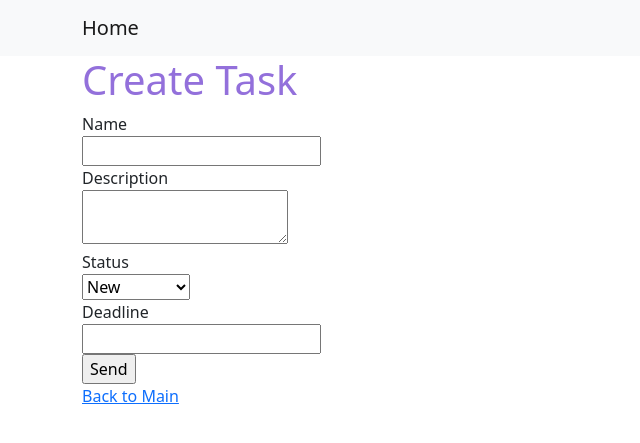
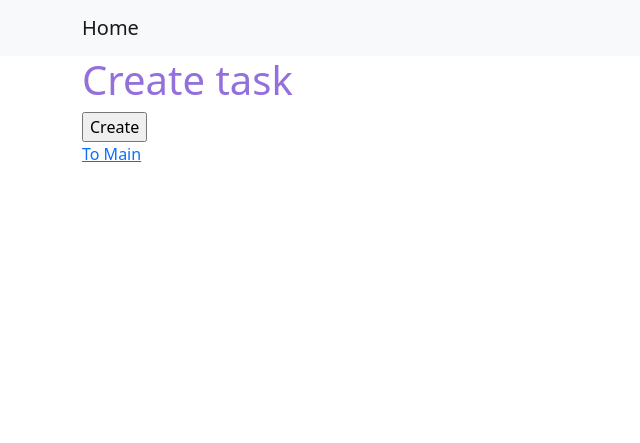
Before and after one commit to begimaibb/homework-45, a Django app: page /tasks/add/ in a window 1280 px wide. Shown: the top 443 px of the page, without its empty margins (0-640 px from the left). Run offline with Django 4.2, Linux system fonts and the light colour scheme.

Commit message:
a partial template was added

```diff
--- a/source/webapp/templates/create.html
+++ b/source/webapp/templates/create.html
@@ -1,23 +1,34 @@
+{#{% extends "base.html" %}#}
+{#{% block title %}Create task{% endblock %}#}
+{##}
+{#{% block content %}#}
+{#    <h1>Create Task</h1>#}
+{#    <form action="" method="post">#}
+{#        {% csrf_token %}#}
+{#        <label>Name</label><br/>#}
+{#        <input type="text" name="name"/><br/>#}
+{#        <label>Description</label><br/>#}
+{#        <textarea type="text" name="description"></textarea><br/>#}
+{#        <label>Status</label><br/>#}
+{#        <select name="status" id="status">#}
+{#            <option value="new">New</option>#}
+{#            <option value="in_progress">In progress</option>#}
+{#            <option value="done">Done</option>#}
+{#        </select><br/>#}
+{#        <label>Deadline</label><br/>#}
+{#        <input type="text" name="date"/><br/>#}
+{#        <input type="submit" value="Send"/>#}
+{#    </form>#}
+{#    <a href="/">Back to Main</a>#}
+{#{% endblock %}#}
+
 {% extends "base.html" %}
 {% block title %}Create task{% endblock %}
 
 {% block content %}
-    <h1>Create Task</h1>
+    <h1>Create task</h1>
     <form action="" method="post">
-        {% csrf_token %}
-        <label>Name</label><br/>
-        <input type="text" name="name"/><br/>
-        <label>Description</label><br/>
-        <textarea type="text" name="description"></textarea><br/>
-        <label>Status</label><br/>
-        <select name="status" id="status">
-            <option value="new">New</option>
-            <option value="in_progress">In progress</option>
-            <option value="done">Done</option>
-        </select><br/>
-        <label>Deadline</label><br/>
-        <input type="text" name="date"/><br/>
-        <input type="submit" value="Send"/>
+        {% include "partial/form.html" with button_text="Create" %}
     </form>
-    <a href="/">Back to Main</a>
+    <a href="{% url "index" %}">To Main</a>
 {% endblock %}
```
Also changed, not shown: source/webapp/templates/update.html (+10 -0 lines).
